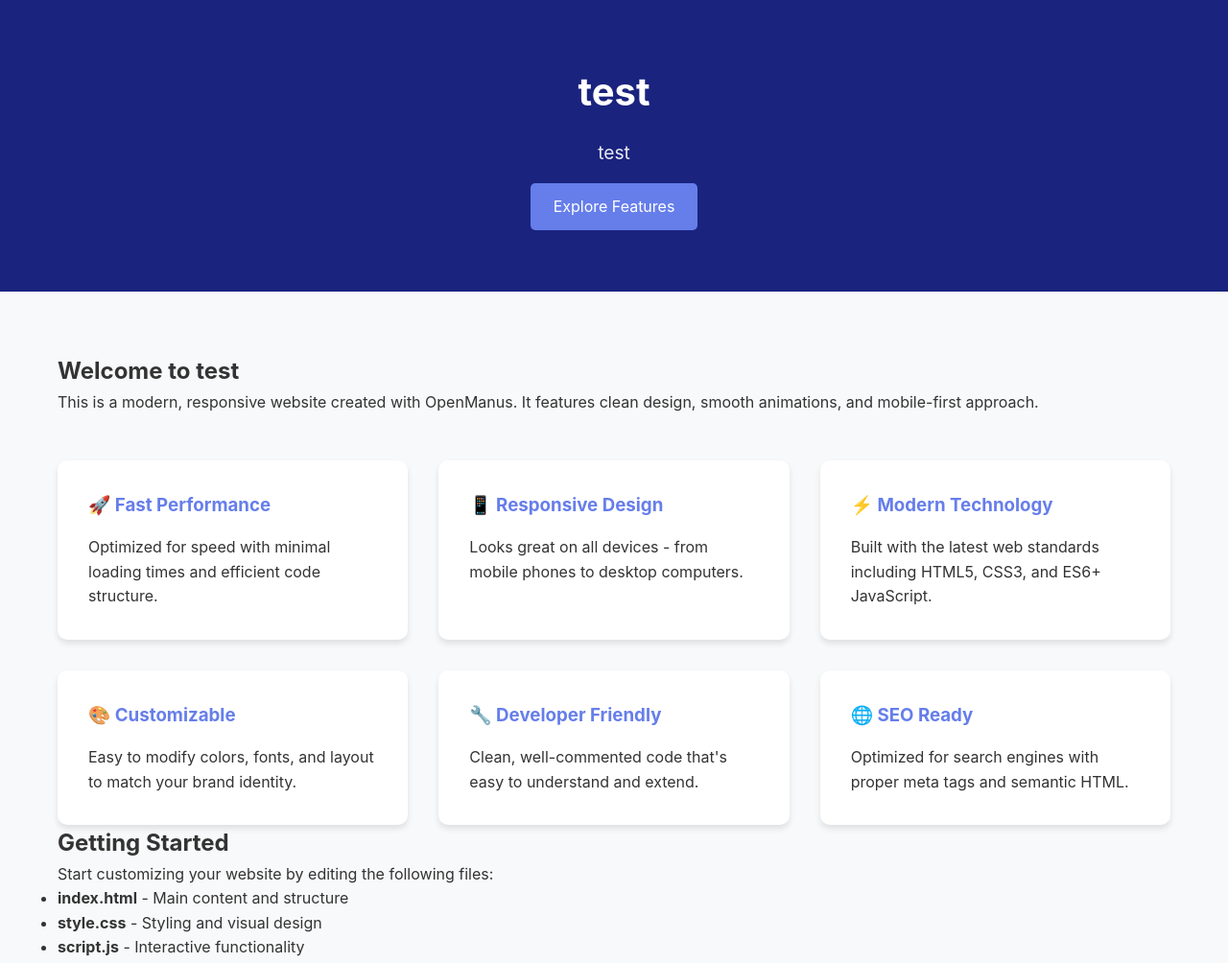
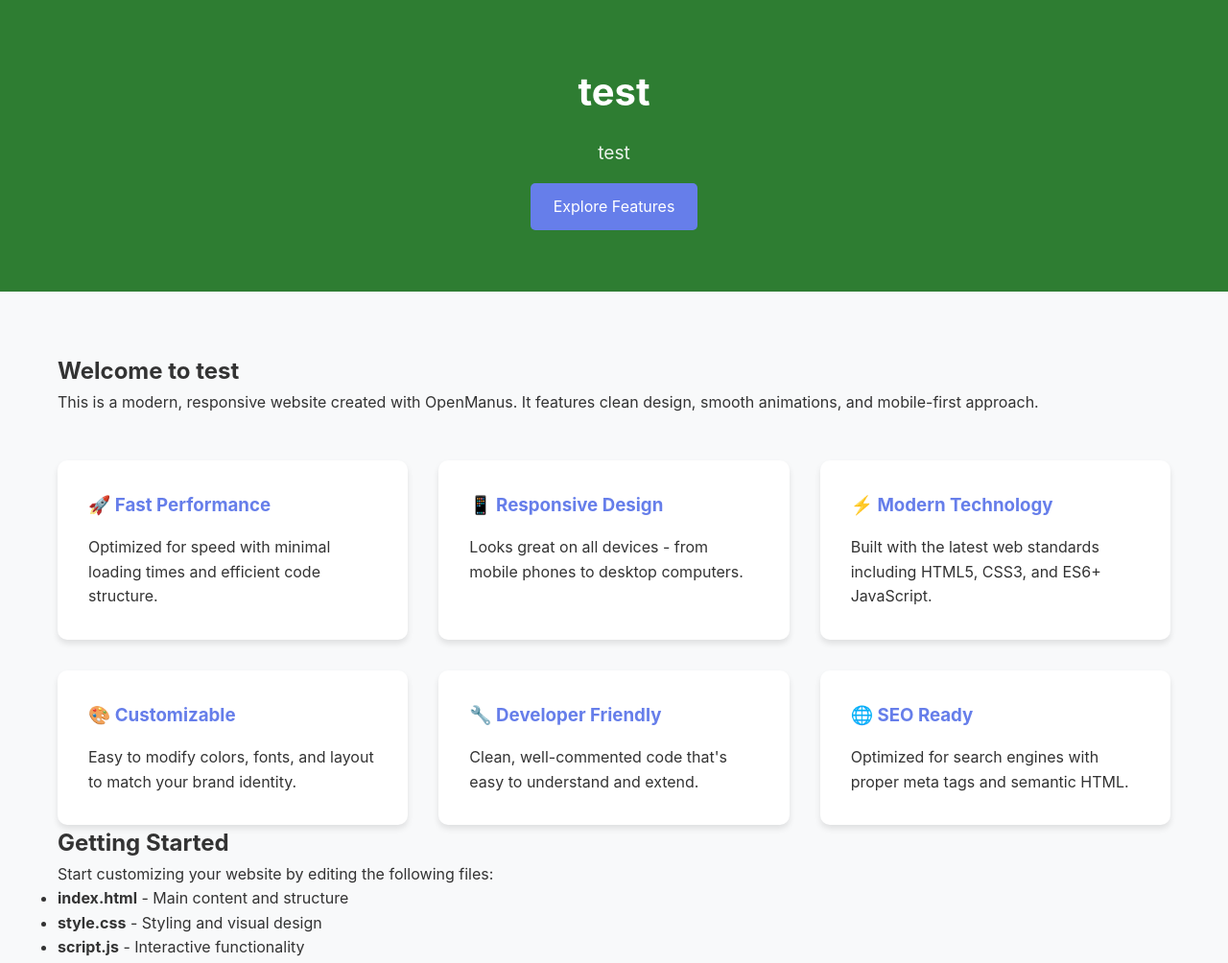
Before and after one commit to xAsh-Ai/ff3etkn0oipbepyugn2c, a website: page index.html in a window 1280 px wide. Shown: the top 1004 px of the page at 96% size. Drawn offline with Linux system fonts and the light colour scheme.

Commit message:
Update style.css

```diff
--- a/style.css
+++ b/style.css
@@ -19,7 +19,7 @@ body {
 }
 
 header {
-    background: #1a237e;
+    background: #2e7d32;
     color: white;
     text-align: center;
     padding: 4rem 0;
```
